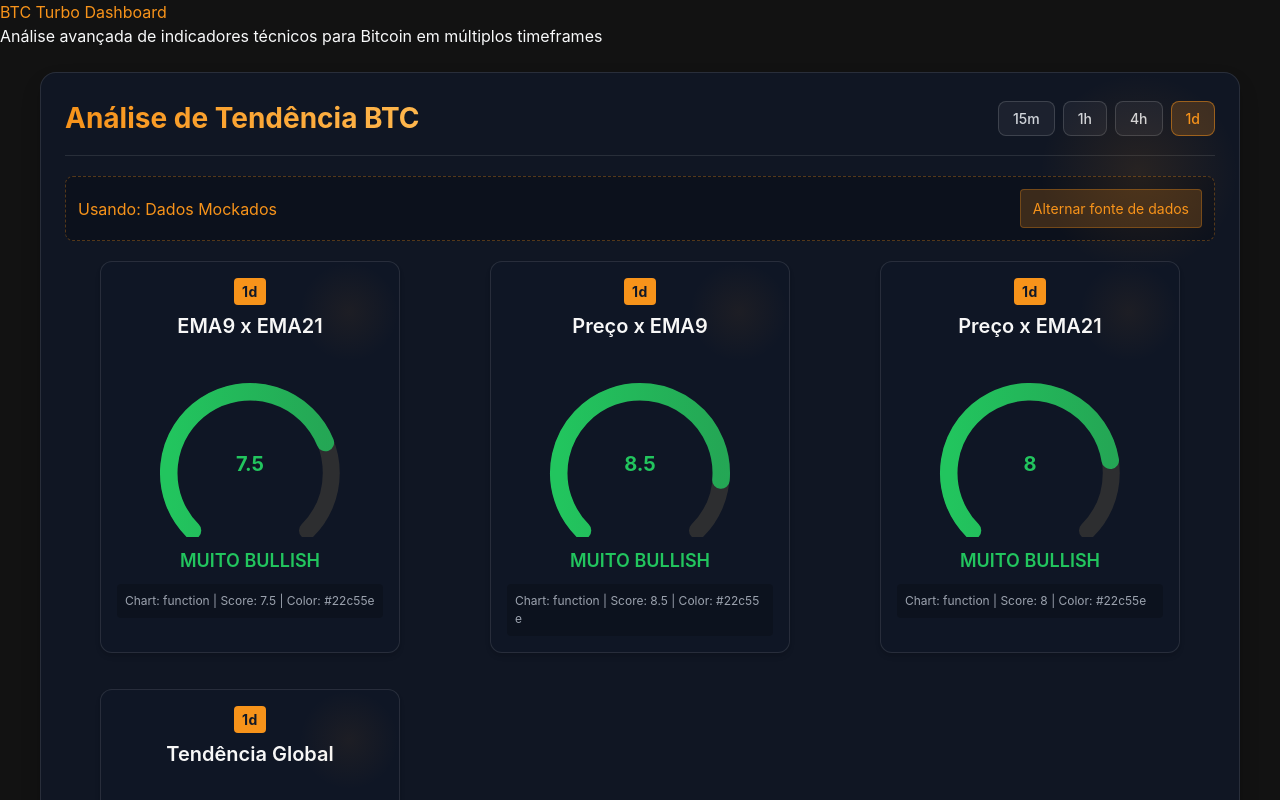
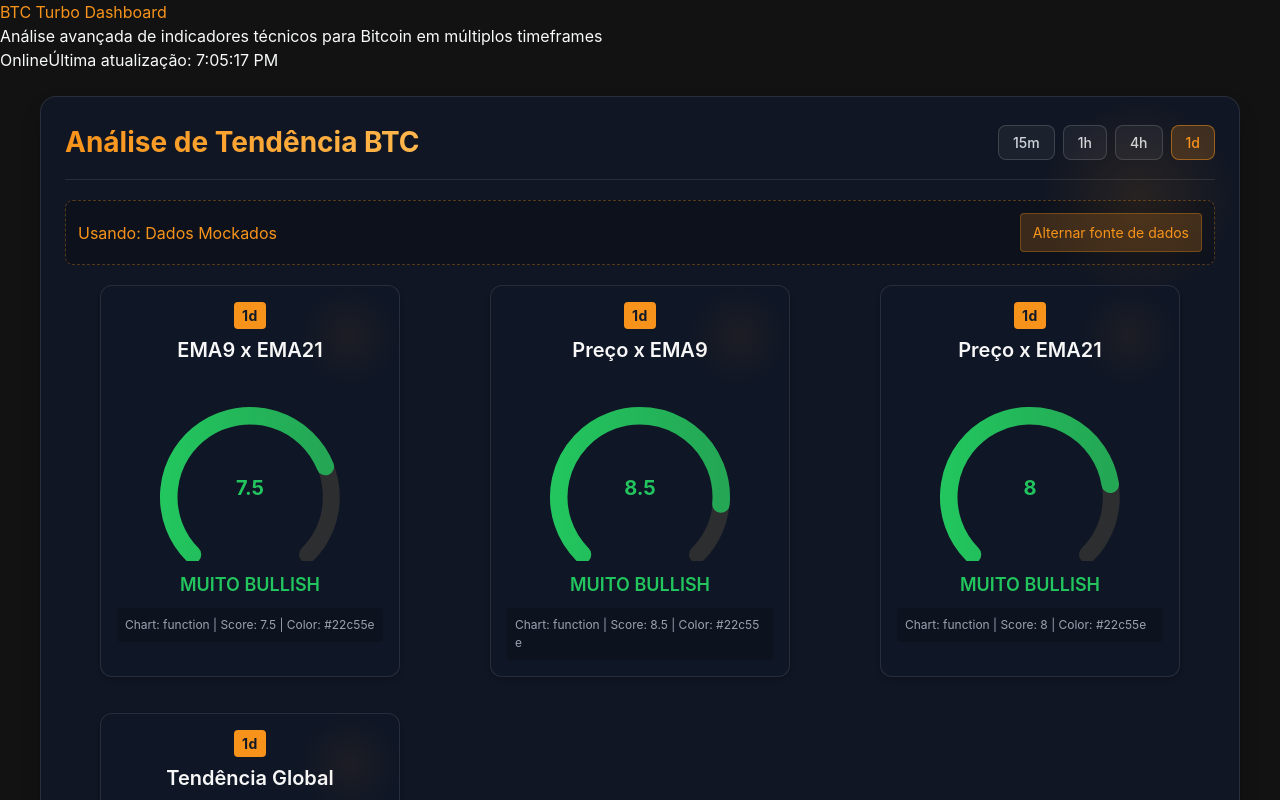
Before and after one commit to Lindualdo/btc-turbo-front-end, a React (Vite) app: page / in a window 1280 px wide. Shown: the top 800 px of the page. Built offline with nearby package versions, Linux system fonts and the light colour scheme.

Commit message:
Melhorar App.jsx com status de conexão e informações de última atualização

```diff
--- a/src/App.jsx
+++ b/src/App.jsx
@@ -1,11 +1,28 @@
-import { useEffect } from 'react'
+import { useEffect, useState } from 'react'
 import './styles/App.css'
 import BTCTendenciaPanel from './components/BTCTendenciaPanel/BTCTendenciaPanel'
 import logger from './utils/logger'
 
 function App() {
+  const [isOnline, setIsOnline] = useState(navigator.onLine);
+  const [lastUpdated, setLastUpdated] = useState(new Date());
+
   useEffect(() => {
     logger.info('App montado - inicializando dashboard...');
+
+    // Monitor de status online/offline
+    const handleOnlineStatus = () => {
+      setIsOnline(navigator.onLine);
+      if (navigator.onLine) {
+        logger.info('Conexão de internet restaurada');
+        setLastUpdated(new Date());
+      } else {
+        logger.warn('Conexão de internet perdida');
+      }
+    };
+
+    window.addEventListener('online', handleOnlineStatus);
+    window.addEventListener('offline', handleOnlineStatus);
 
     // Register Service Worker
     if ('serviceWorker' in navigator) {
@@ -19,7 +36,24 @@
           })
       })
     }
-  }, [])
+
+    return () => {
+      window.removeEventListener('online', handleOnlineStatus);
+      window.removeEventListener('offline', handleOnlineStatus);
+      logger.info('App desmontado');
+    };
+  }, []);
+
+  // Atualizar o horário de atualização a cada minuto
+  useEffect(() => {
+    const timer = setInterval(() => {
+      if (navigator.onLine) {
+        setLastUpdated(new Date());
+      }
+    }, 60000);
+
+    return () => clearInterval(timer);
+  }, []);
 
   return (
     <div className="min-h-screen bg-gray-900 text-white p-4">
@@ -30,6 +64,17 @@
         <p className="text-center text-gray-400 max-w-2xl mx-auto">
           Análise avançada de indicadores técnicos para Bitcoin em múltiplos timeframes
         </p>
+
+        {/* Status bar */}
+        <div className={`connection-status ${isOnline ? 'online' : 'offline'}`}>
+          <div className="status-indicator"></div>
+          <span>{isOnline ? 'Online' : 'Offline'}</span>
+          {isOnline && (
+            <span className="last-updated">
+              Última atualização: {lastUpdated.toLocaleTimeString()}
+            </span>
+          )}
+        </div>
       </header>
 
       <main className="container mx-auto">
@@ -40,6 +85,7 @@
       <footer className="container mx-auto mt-12 mb-4 text-center text-gray-500 text-sm">
         <div className="border-t border-gray-800 pt-4">
           <p>© 2025 BTC Turbo - Painel de Tendência Bitcoin</p>
+          <div className="app-version">v0.1.0</div>
         </div>
       </footer>
     </div>
```
